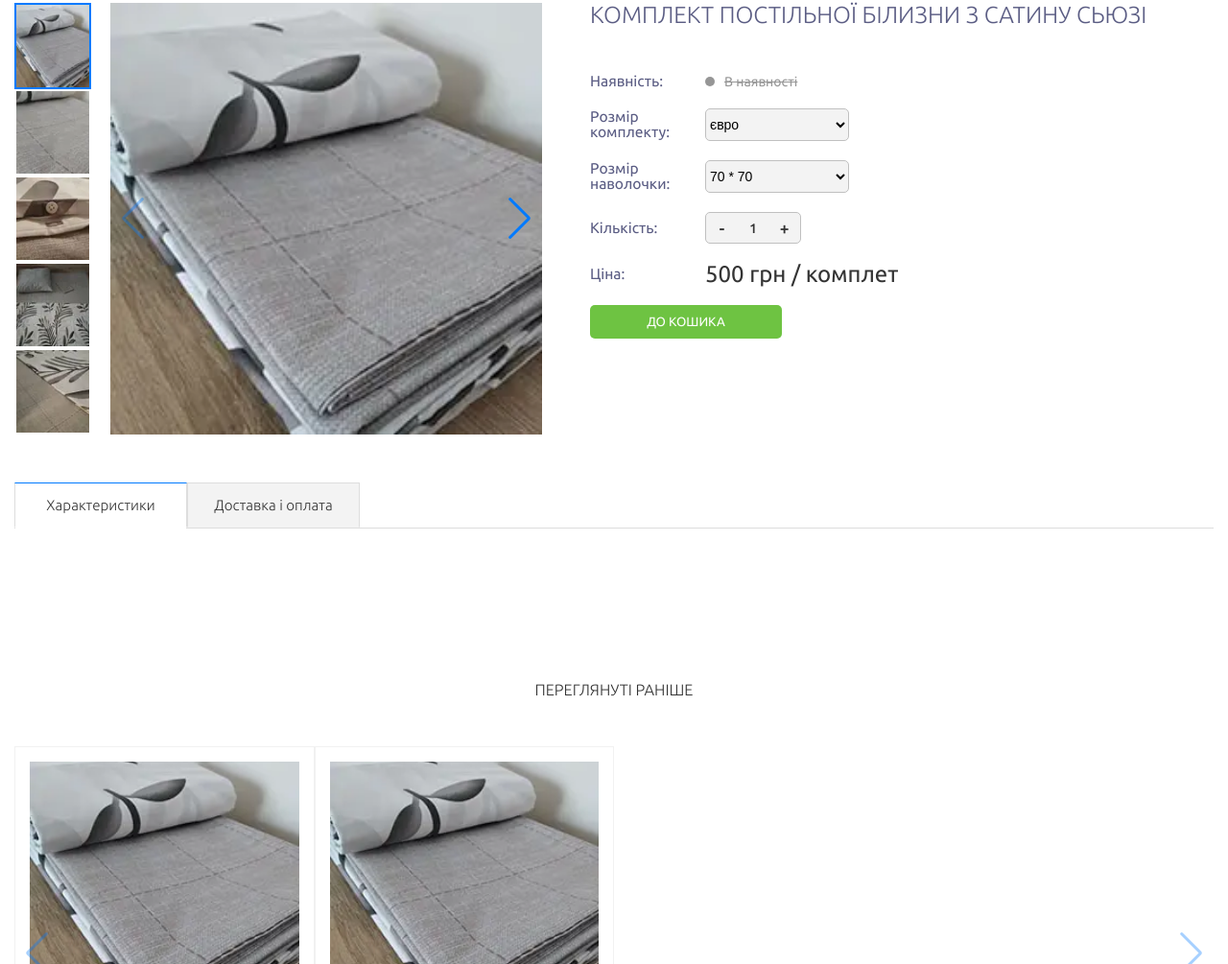
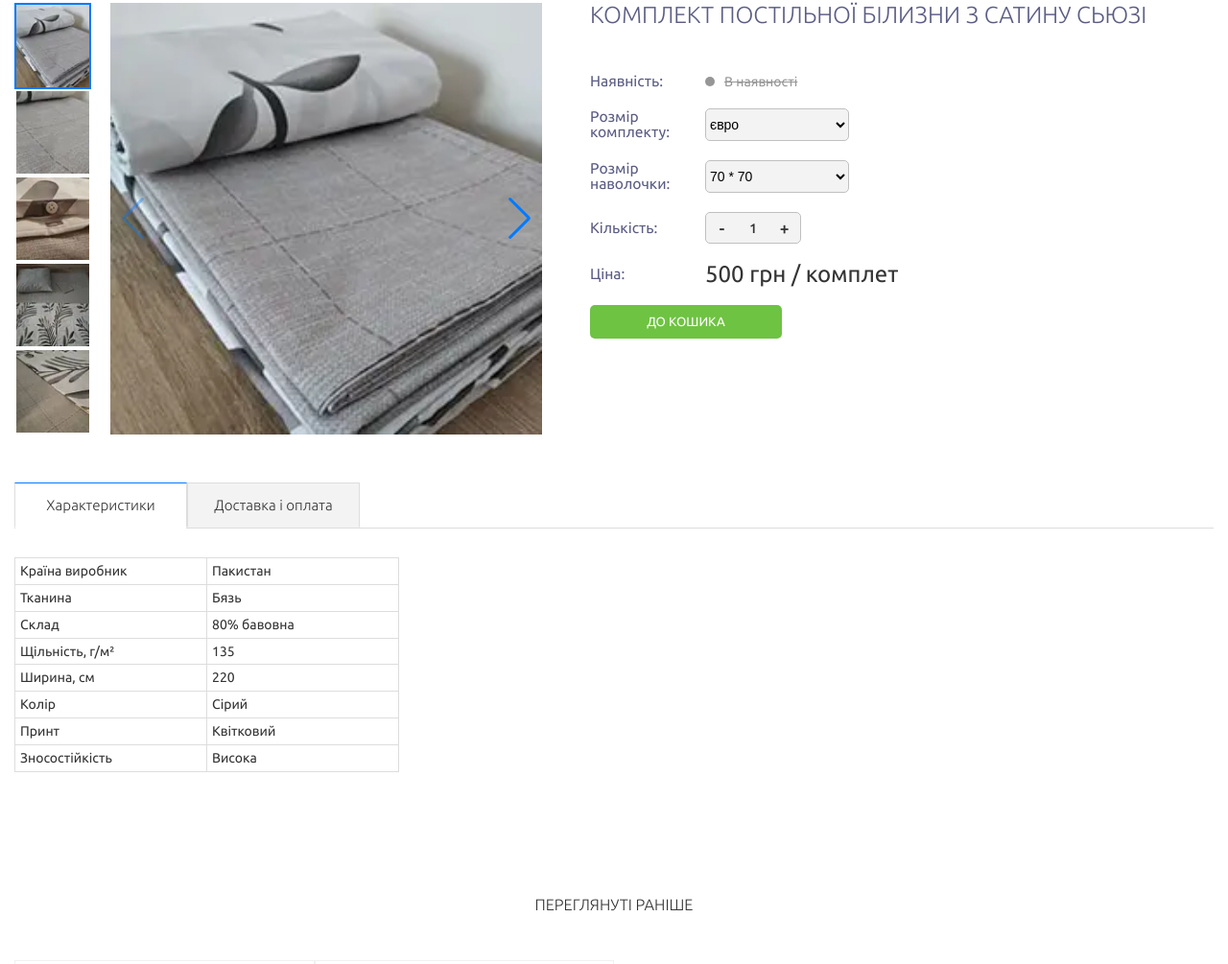
Before and after one commit to Andrew-ukr/textil, a website: page textil/product.html in a window 1280 px wide. Shown: the part 228-1233 px from the top of the page at 96% size. Drawn offline with nearby package versions, Linux system fonts and the light colour scheme; files whose address does not match are found by name.

Commit message:
Added table with characteristics

```diff
--- a/#src/scss/block/_nav.scss
+++ b/#src/scss/block/_nav.scss
@@ -18,7 +18,7 @@
 }
 
 .nav__item {
-  &+& {0
+  &+& {
     margin-left: 30px;
   }
 }
--- a/#src/scss/block/_product.scss
+++ b/#src/scss/block/_product.scss
@@ -281,3 +281,31 @@
 }
 
 .product__tabs-content-text {}
+
+
+
+
+
+
+
+
+
+.product__tabs-content-item-table {}
+
+.table {
+  border-collapse: collapse;
+  border: 1px solid #dddddd;
+}
+
+.table__row {
+  border: 1px solid #dddddd;
+
+}
+
+
+.table__col {
+  border: 1px solid #dddddd;
+  width: 200px;
+  line-height: 1.2;
+  padding: 5px;
+}
--- a/textil/product.html
+++ b/textil/product.html
@@ -128,7 +128,43 @@
             <li class="product__tabs-list-item">Доставка і оплата</li>
           </ul>
           <div class="product__tabs-content">
-            <div class="product__tabs-content-item active"></div>
+            <div class="product__tabs-content-item active">
+              <table class="product__tabs-content-item-table table">
+                <tr class="table__row">
+                  <td class="table__col">
+                    Країна виробник</td>
+                  <td class="table__col">	Пакистан</td>
+                </tr>
+                <tr class="table__row">
+                  <td class="table__col">Тканина</td>
+                  <td class="table__col">Бязь</td>
+                </tr>
+                <tr class="table__row">
+                  <td class="table__col">Склад</td>
+                  <td class="table__col">	80% бавовна</td>
+                </tr>
+                <tr class="table__row">
+                  <td class="table__col">Щільність, г/м²</td>
+                  <td class="table__col">135</td>
+                </tr>
+                <tr class="table__row">
+                  <td class="table__col">Ширина, см</td>
+                  <td class="table__col">	220</td>
+                </tr>
+                <tr class="table__row">
+                  <td class="table__col">Колір</td>
+                  <td class="table__col">Сірий</td>
+                </tr>
+                <tr class="table__row">
+                  <td class="table__col">Принт</td>
+                  <td class="table__col">Квітковий</td>
+                </tr>
+                <tr class="table__row">
+                  <td class="table__col">Зносостійкість</td>
+                  <td class="table__col">Висока</td>
+                </tr>
+              </table>
+            </div>
 
             <div class="product__tabs-content-item">
               <div class="product__tabs-content-item-wrapper">
```
Also changed, not shown: #src/product.html (+37 -1 lines), textil/css/style.css, textil/css/style.min.css.
